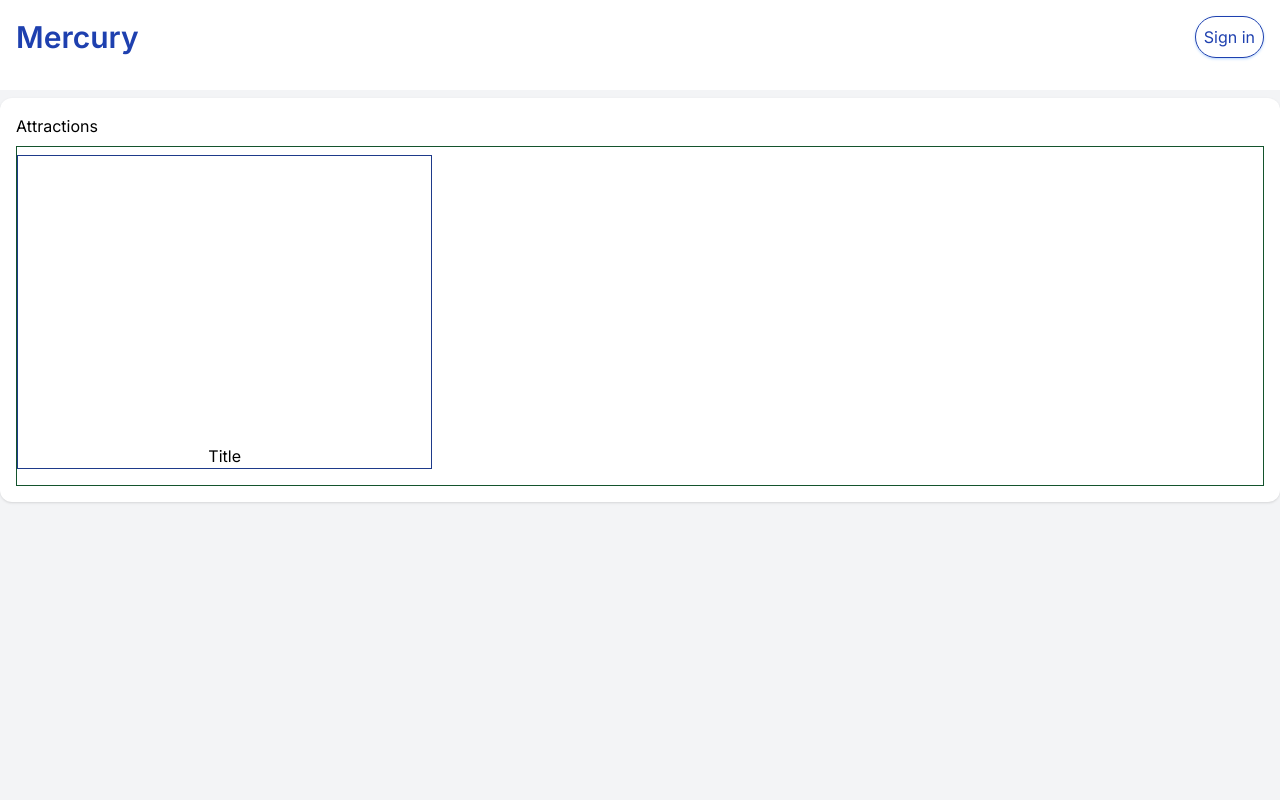
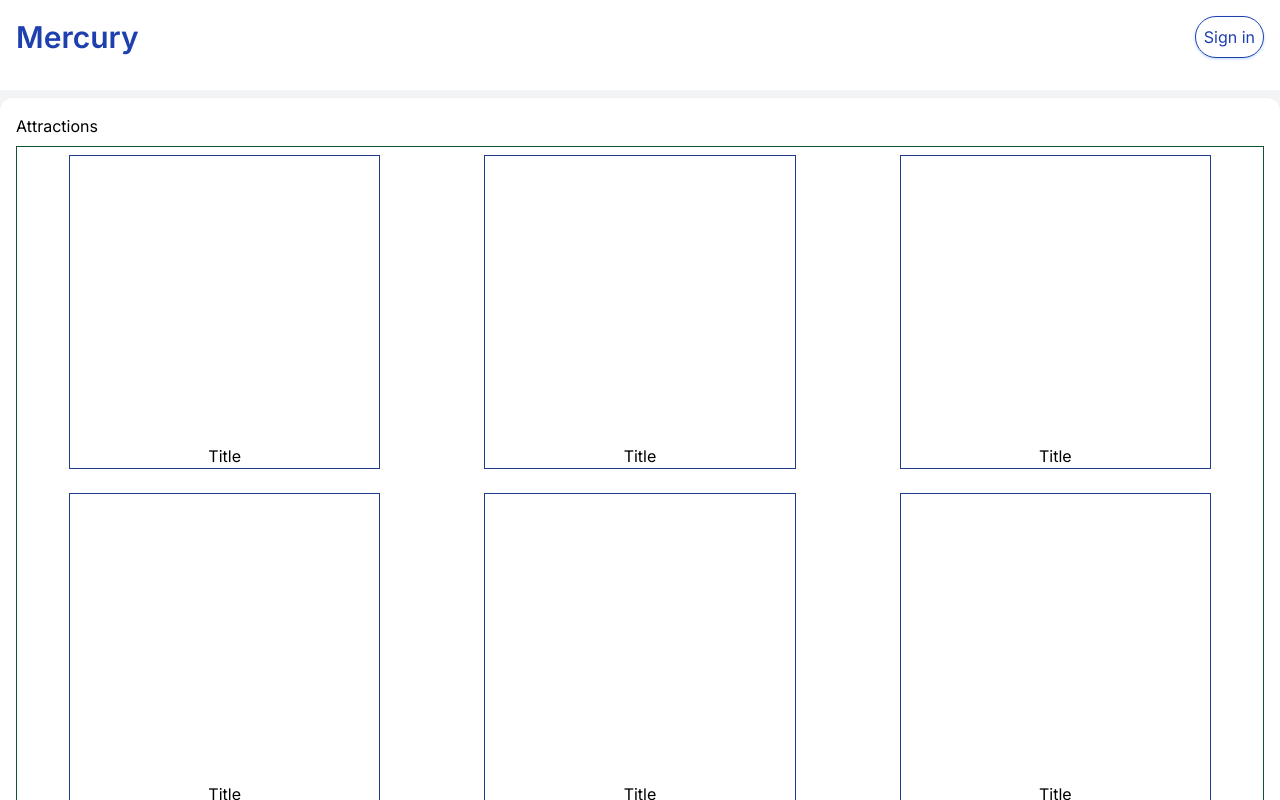
Before and after one commit to Saad135/mercury-sdlc, a Next.js app: page / in a window 1280 px wide. Built offline with nearby package versions, Linux system fonts and the light colour scheme.

Commit message:
Make attraction list ui responsive

```diff
--- a/src/components/attraction-card.js
+++ b/src/components/attraction-card.js
@@ -1,15 +1,13 @@
 export default function AttractionCard({}) {
   return (
     <>
-      <div className="w-full border border-green-900 sm:flex sm:flex-wrap">
-        {/* Card */}
-        <div className="mb-4 mt-2 border border-blue-900 text-center sm:w-1/3">
-          {/* Card Image */}
-          <div className="h-72 w-full"></div>
+      {/* Card */}
+      <div className="mx-2 mb-4 mt-2 border border-blue-900 text-center sm:w-1/3 lg:w-1/4">
+        {/* Card Image */}
+        <div className="h-72 w-full"></div>
 
-          {/* Card title */}
-          <p>Title</p>
-        </div>
+        {/* Card title */}
+        <p>Title</p>
       </div>
     </>
   );
--- a/src/components/attraction-list.js
+++ b/src/components/attraction-list.js
@@ -7,7 +7,16 @@ export default function AttractionList({ listName }) {
         <p className="mb-2">{listName}</p>
 
         {/* Card list */}
-        <AttractionCard />
+        <div className="w-full border border-green-900 sm:flex sm:flex-wrap sm:justify-around">
+          {/* Card */}
+          <AttractionCard />
+          <AttractionCard />
+          <AttractionCard />
+          <AttractionCard />
+          <AttractionCard />
+          <AttractionCard />
+          <AttractionCard />
+        </div>
       </div>
     </>
   );
```
